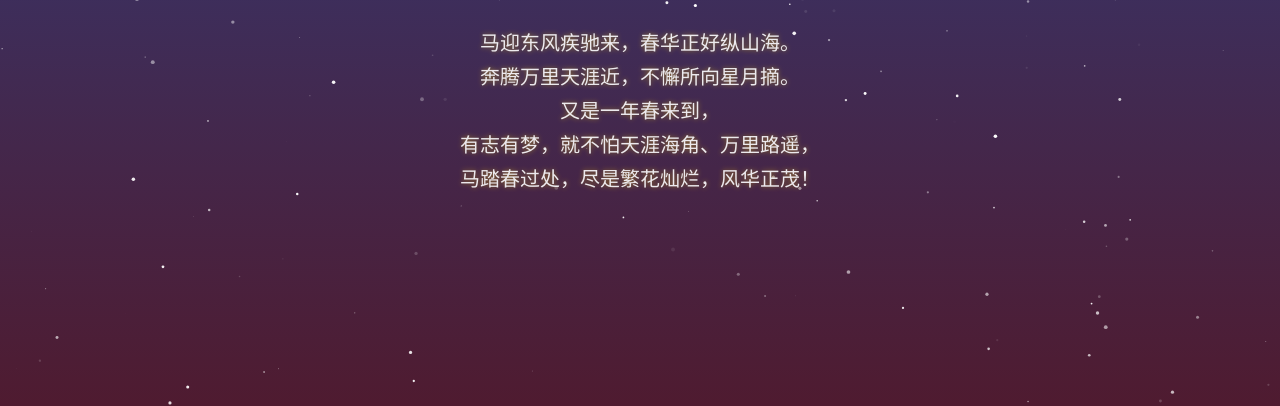
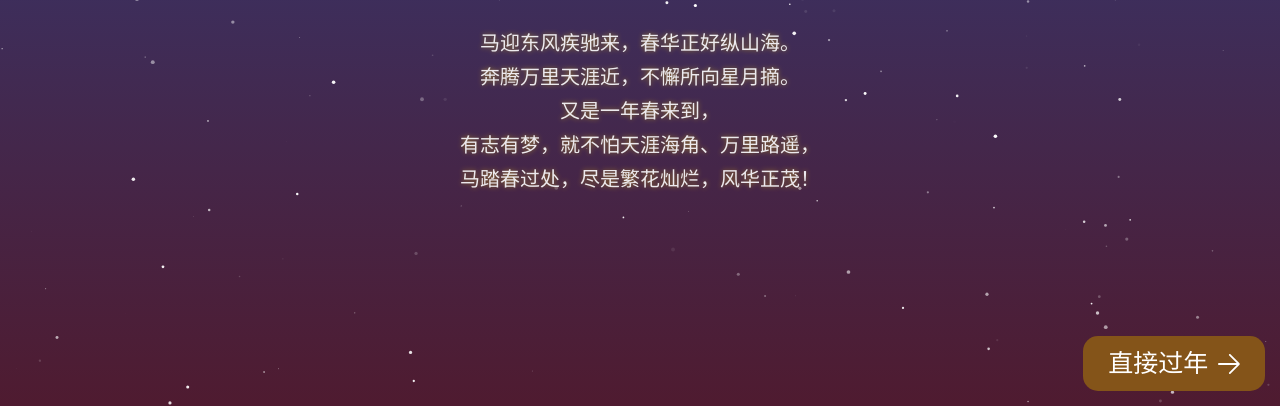
Before and after one commit to starry-source/starry-source.github.io, a plain HTML site: page firework/index.html in a window 1280 px wide. Shown: the part 394-800 px from the top of the page. Drawn offline with Linux system fonts and the light colour scheme; animation ran at ten frames a second.

Commit message:
e，新年快乐！

```diff
--- a/firework/index.html
+++ b/firework/index.html
@@ -1,12 +1,29 @@
 <!DOCTYPE html>
 <html lang="zh">
+
 <head>
     <meta charset="UTF-8">
     <meta name="viewport" content="width=device-width, initial-scale=1.0">
     <title>2026新年倒计时</title>
     <link rel="stylesheet" href="style.css">
+    <link rel="icon" href="/light.png" media="(prefers-color-scheme: light)">
+    <link rel="icon" href="/dark.png" media="(prefers-color-scheme: dark)">
 </head>
+
 <body>
+    <script>
+        function newYear() {
+            isNewYear = true;
+            document.getElementById('timer').innerHTML = '<img src="happynewyear.svg" draggable="false"/>';
+        }
+    </script>
+    <div id="btn" onclick="newYear();">直接过年 <svg height="100%" viewBox="0 0 1024 939" xmlns="http://www.w3.org/2000/svg"
+            xmlns:xlink="http://www.w3.org/1999/xlink">
+            <path
+                d="M554.5,938.5C542.833,938.5 532.833,934.333 524.5,926C516.167,917.667 512,907.667 512,896C512,884.333 516.167,874.333 524.5,866L878.5,512L42.5,512C30.8333,512 20.8333,507.833 12.5,499.5C4.16667,491.167 0,481.167 0,469.5C0,463.5 1.08333,457.917 3.25,452.75C5.41667,447.583 8.41667,443.083 12.25,439.25C16.0833,435.417 20.5833,432.333 25.75,430C30.9167,427.667 36.5,426.5 42.5,426.5L878,426.5L524.5,73C516.167,64.6667 512,54.5 512,42.5C512,30.8334 516.167,20.8334 524.5,12.5C532.833,4.16669 542.833,0 554.5,0C566.5,0 576.667,4.16669 585,12.5L1010,437.5C1014.67,442.167 1018.17,447 1020.5,452C1022.83,457 1024,462.833 1024,469.5C1024,476.167 1022.75,482 1020.25,487C1017.75,492 1014.17,496.833 1009.5,501.5L585,926C576.667,934.333 566.5,938.5 554.5,938.5Z"
+                fill="#FFFFFF" fill-opacity="1">
+            </path>
+        </svg></div>
     <canvas id="bgCanvas"></canvas>
     <canvas id="fireworkCanvas"></canvas>
     <div id="border-decoration">
@@ -24,4 +41,5 @@
     </div>
     <script src="script.js"></script>
 </body>
+
 </html>
--- a/firework/script.js
+++ b/firework/script.js
@@ -159,7 +159,7 @@ function animate() {
     if(!isNewYear){
     // 更新倒计时
         const now = new Date();
-        const newYear = new Date('2026-02-15T00:21:00');
+        const newYear = new Date('2026-02-17T00:00:00');
         const diff = newYear - now;
 
         if (diff > 0) {
@@ -168,6 +168,9 @@ function animate() {
             document.getElementById('timer').innerHTML = '<img src="happynewyear.svg" draggable="false"/>';
             isNewYear = true;
         }
+    } else {
+        if(document.getElementById('btn'))
+        document.getElementById('btn').remove();
     }
 
     // 烟花效果
--- a/firework/style.css
+++ b/firework/style.css
@@ -41,6 +41,45 @@ canvas {
 
 #timer>img{
     max-width: 100%;
+}
+
+#btn{
+    font-size: 25px;
+    background-color: rgb(132, 84, 25);
+    color: #fff;
+    border-radius: 15px;
+    padding: 15px 25px;
+    display: flex;
+    align-items: center;
+    gap: 10px;
+    line-height: 1;
+    user-select: none;
+    cursor: pointer;
+    position: fixed;
+    right: 15px;
+    bottom: 15px;
+    z-index: 20;
+    transition: 100ms;
+}
+
+#btn:hover,
+#btn:active{
+    background-color: rgb(163, 102, 27);
+}
+
+#btn>svg{
+    height: 20px;
+    transition: transform 100ms 70ms;
+}
+
+#btn:hover>svg,
+#btn:active>svg{
+    transform: translateX(8px);
+}
+
+#btn:active{
+    transform: scale(0.95);
+    opacity: 0.7;
 }
 
 #blessing {
```
